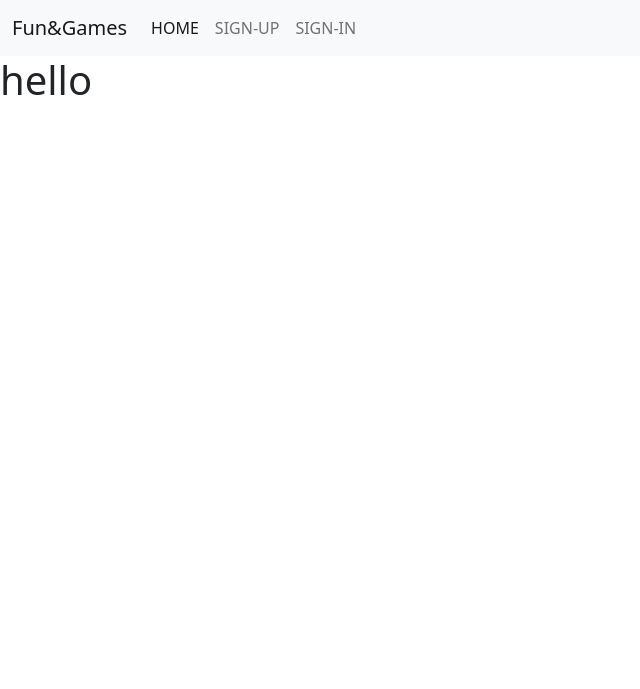
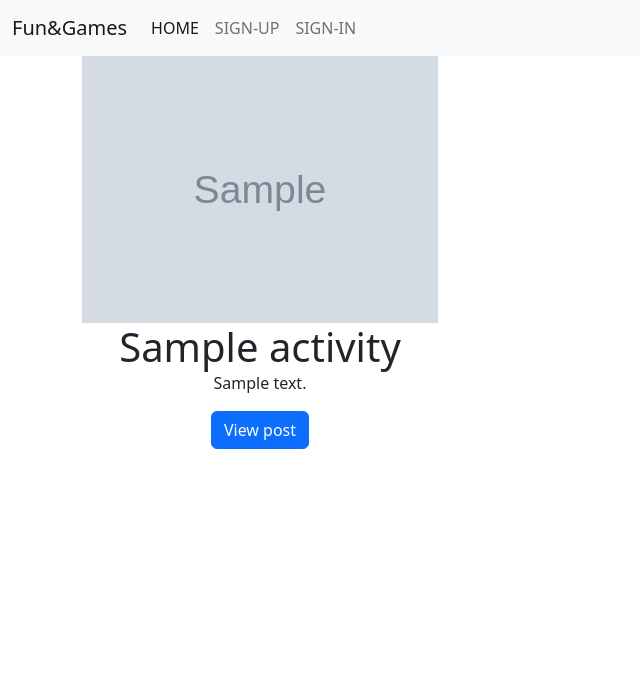
Before and after one commit to AsiaWi/fun_and_games, a Django app: page / in a window 1280 px wide. Shown: the top 689 px of the page, without its empty margins (0-640 px from the left). Run offline with Django 4.2, Linux system fonts and the light colour scheme; tables that the repository leaves empty hold one stand-in row (values such as "Sample post"); grey boxes marked "Sample" are stand-in pictures; some libraries are stand-ins or nearby versions.

Commit message:
Add DisplayActivityList to view posts on index.html

```diff
--- a/playground/templates/playground/add_activity.html
+++ b/playground/templates/playground/add_activity.html
@@ -10,7 +10,6 @@
        <h1>Add your post here!</h1>
        {% csrf_token %}
        {{ form.media }}
-
        {{ form | crispy }}
        <div>
         <button type="submit" class="btn btn-dark">Submit</button>
--- a/playground/templates/playground/index.html
+++ b/playground/templates/playground/index.html
@@ -1,2 +1,25 @@
 {% extends 'base.html' %}
 {% load static %}
+
+{% block content %}
+
+
+{% for activity in activities %}
+<div class="container text-center">
+    <div class="row">
+        <div class="col-4">
+            <div>
+                <img src="{{ activity.featured_image.url }}" class="card-img-top" alt="{{ activity.image_alt }}">
+                <div class="card-body">
+                    <h1 class="card-title">{{ activity.title }}</h1>
+                    <p class="card-text">{{ activity.excerpt }}</p>
+                    <a href="#" class="btn btn-primary">View post</a>
+
+                </div>
+            </div>
+        </div>
+    </div>
+</div>
+
+{% endfor %}
+{% endblock %}
--- a/playground/urls.py
+++ b/playground/urls.py
@@ -1,9 +1,9 @@
 from django.urls import path
-from .views import IndexView, AddActivity
+from .views import DisplayActivityList, AddActivity
 
 
 # path list
 urlpatterns= [
-    path('', IndexView.as_view(), name = 'index'),
+    path('', DisplayActivityList.as_view(), name = 'index'),
     path('add/', AddActivity.as_view(), name = 'add_activity')
 ]
--- a/playground/views.py
+++ b/playground/views.py
@@ -1,5 +1,5 @@
 from django.shortcuts import render
-from django.views.generic import TemplateView, CreateView
+from django.views.generic import TemplateView, CreateView, ListView
 from .models import Activity
 from django.contrib.auth.mixins import LoginRequiredMixin
 from .forms import ActivityForm
@@ -20,3 +20,9 @@ class AddActivity(LoginRequiredMixin, CreateView):
     def form_valid(self, form):
         form.instance.user = self.request.user
         return super(AddActivity, self).form_valid(form)
+
+class DisplayActivityList(ListView):
+    model = Activity
+    template_name = 'playground/index.html'
+    paginate_by = 3
+    context_object_name = 'activities'
--- a/templates/base.html
+++ b/templates/base.html
@@ -20,7 +20,7 @@
     {% include 'includes/header.html' %}
     <main>
         {% block content %}
-        <h1>hello</h1>
+
         {% endblock content %}
     </main>
     {% include 'includes/footer.html' %}
```
